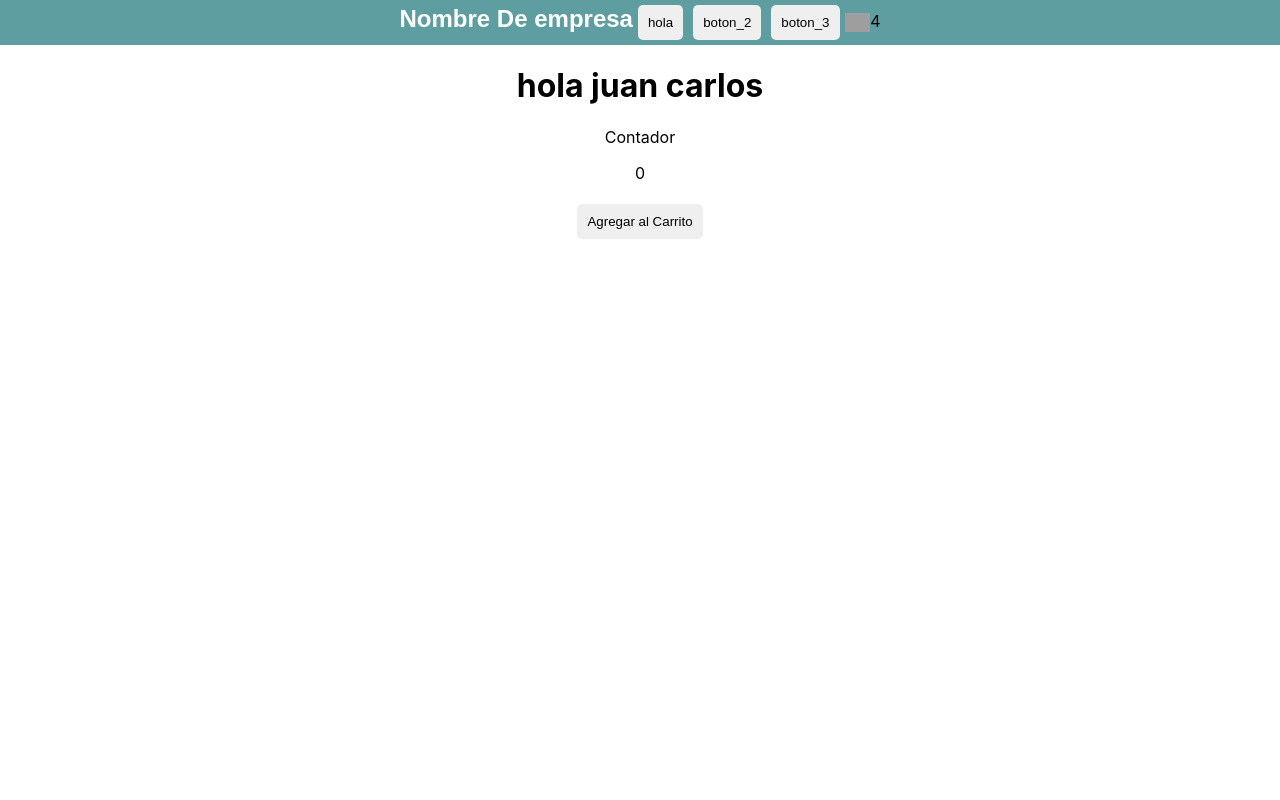
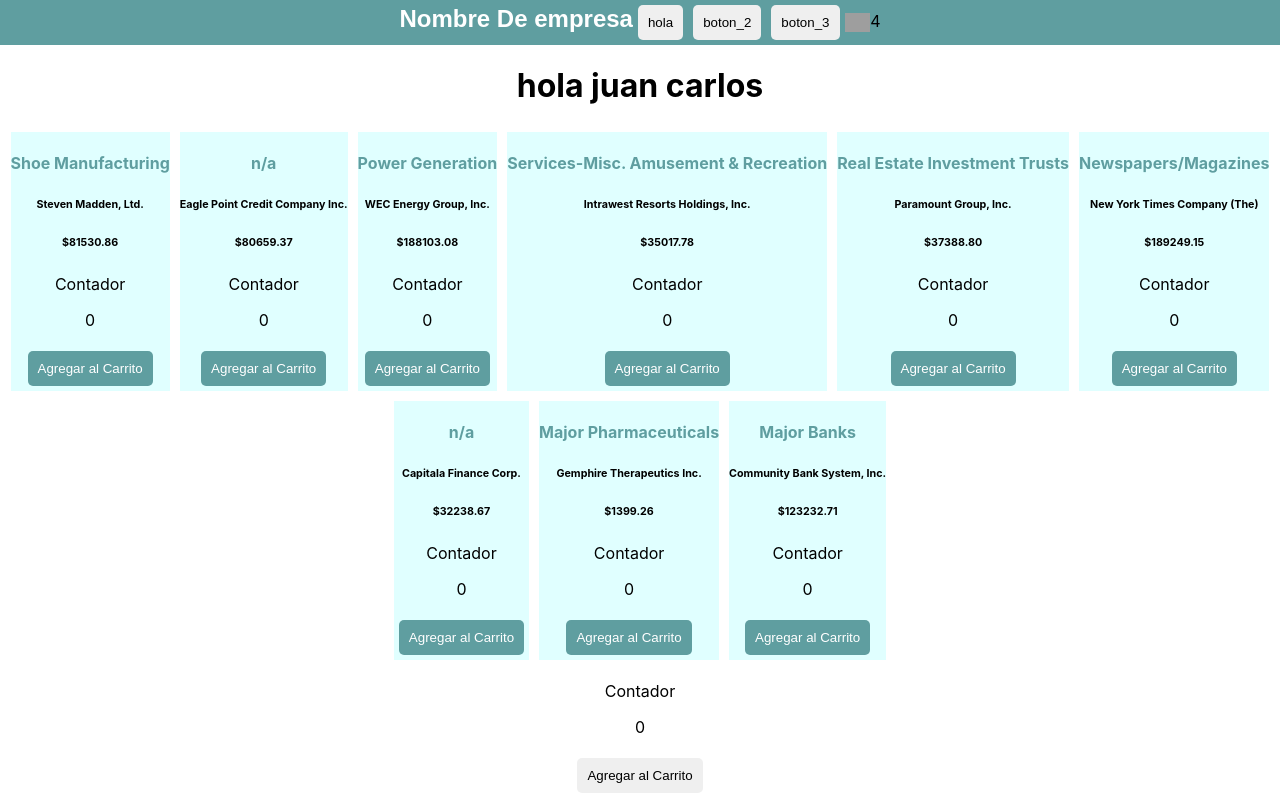
Before and after one commit to arielsilvestre/cursoReact, a React (Create React App) app: page / in a window 1280 px wide. Built offline with nearby package versions, Linux system fonts and the light colour scheme; grey boxes are pictures that could not be loaded.

Commit message:
prueba desafio promesas
prueba desafio promesas

```diff
--- /dev/null
+++ b/src/components/Item/Item.css
@@ -0,0 +1,15 @@
+.tarjeta{
+    background-color:  lightcyan;
+    margin: 5px;
+    display: inline-table;
+}
+.tarjeta h4{
+    color: cadetblue;
+}
+
+.tarjeta button{
+    background-color: cadetblue;
+    border: 3px;
+    border-color: white;
+    color: white;
+}
--- /dev/null
+++ b/src/components/Item/Item.js
@@ -0,0 +1,19 @@
+import '../Item/Item.css'
+import ItemCount from '../ItemCount/ItemCount';
+
+const Item = ({nombre,modelo,precio}) => {
+    const addToCart = (quantity) => {
+        quantity++;
+        console.log(`Se agregaron ${quantity} productos`);
+      }
+    return (
+        <div className='tarjeta'>
+            <h4>{nombre}</h4>
+            <h6>{modelo}</h6>
+            <h6>{precio}</h6>
+            <ItemCount stock={10} initial = {0} onAdd={addToCart}></ItemCount>
+        </div>
+    )
+}
+
+export default Item;
--- /dev/null
+++ b/src/components/ItemList/ItemList.js
@@ -0,0 +1,14 @@
+import '../ItemList/ItemList.css';
+import ItemListContainer from "../ItemListContainer/ItemListContainer"
+import Item from "../Item/Item";
+import { getProductos } from "../recursos";
+
+const ItemList = ({produs}) => {
+    return (
+        <section className='card'>
+            {produs.map(prod => <Item key={prod.id} {...prod}></Item>)}
+        </section>
+    )
+}
+
+export default ItemList;
--- a/src/components/ItemListContainer/ItemListContainer.js
+++ b/src/components/ItemListContainer/ItemListContainer.js
@@ -1,12 +1,23 @@
 import './ItemListContainer.css';
+import ItemList from '../ItemList/ItemList'
+import { getProductos } from '../recursos';
+import {useState,useEffect} from 'react';
 
 const ItemListContainer = (props) => {
-   /*  console.log(props) */
-    return(
+    const [productos,setProductos] = useState([]);
+
+    useEffect(() => {
+        getProductos().then(prods => {
+            setProductos(prods)
+            console.log(prods);
+        })
+    },[])
+
+   return(
         <>
             <h1>{props.greeting}</h1>
+            <ItemList produs={productos}></ItemList>
         </>
-
     )
 }
 
--- /dev/null
+++ b/src/components/recursos.js
@@ -0,0 +1,64 @@
+const productos = [
+  {
+    id: 2,
+    nombre: "Shoe Manufacturing",
+    modelo: "Steven Madden, Ltd.",
+    precio: "$81530.86",
+  },
+  {
+    id: 3,
+    nombre: "n/a",
+    modelo: "Eagle Point Credit Company Inc.",
+    precio: "$80659.37",
+  },
+  {
+    id: 4,
+    nombre: "Power Generation",
+    modelo: "WEC Energy Group, Inc.",
+    precio: "$188103.08",
+  },
+  {
+    id: 5,
+    nombre: "Services-Misc. Amusement & Recreation",
+    modelo: "Intrawest Resorts Holdings, Inc.",
+    precio: "$35017.78",
+  },
+  {
+    id: 6,
+    nombre: "Real Estate Investment Trusts",
+    modelo: "Paramount Group, Inc.",
+    precio: "$37388.80",
+  },
+  {
+    id: 7,
+    nombre: "Newspapers/Magazines",
+    modelo: "New York Times Company (The)",
+    precio: "$189249.15",
+  },
+  {
+    id: 8,
+    nombre: "n/a",
+    modelo: "Capitala Finance Corp.",
+    precio: "$32238.67",
+  },
+  {
+    id: 9,
+    nombre: "Major Pharmaceuticals",
+    modelo: "Gemphire Therapeutics Inc.",
+    precio: "$1399.26",
+  },
+  {
+    id: 10,
+    nombre: "Major Banks",
+    modelo: "Community Bank System, Inc.",
+    precio: "$123232.71",
+  },
+];
+
+export const getProductos = () => {
+  return new Promise((resolve) => {
+    setTimeout(() => {
+      resolve(productos);
+    }, 2000);
+  });
+};
```
Also changed, not shown: src/components/ItemList/ItemList.css (added).
